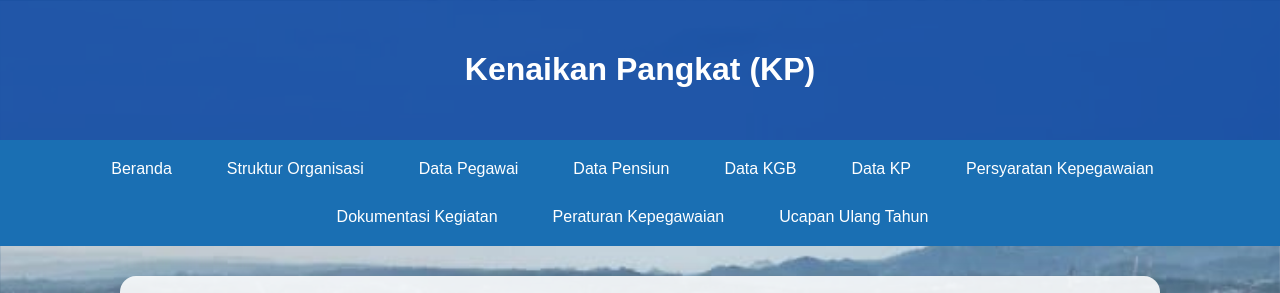
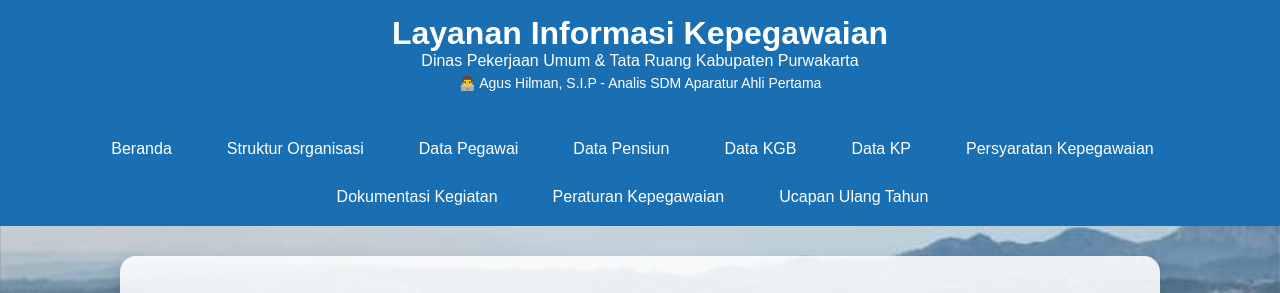
Before and after one commit to AGUS78-creator/Website-DPUTR, a plain HTML site: page kp.html in a window 1280 px wide. Shown: the top 293 px of the page. Drawn offline with Linux system fonts and the light colour scheme.

Commit message:
Update kp.html

```diff
--- a/kp.html
+++ b/kp.html
@@ -8,7 +8,11 @@
 </head>
 <body>
 
-<header><h1>Kenaikan Pangkat (KP)</h1></header>
+<header style="background-color: #1a6fb3; color: white; padding: 15px 20px;">
+  <h1 style="margin: 0;">Layanan Informasi Kepegawaian</h1>
+  <p style="margin: 0;">Dinas Pekerjaan Umum & Tata Ruang Kabupaten Purwakarta</p>
+  <p style="margin-top: 5px; font-size: 14px;">👨‍💻 Agus Hilman, S.I.P - Analis SDM Aparatur Ahli Pertama</p>
+</header>
 
 <nav style="background-color: #1a6fb3; padding: 10px 20px;">
   <a href="index.html" style="margin-right: 15px; color: white; text-decoration: none;">Beranda</a>
```
